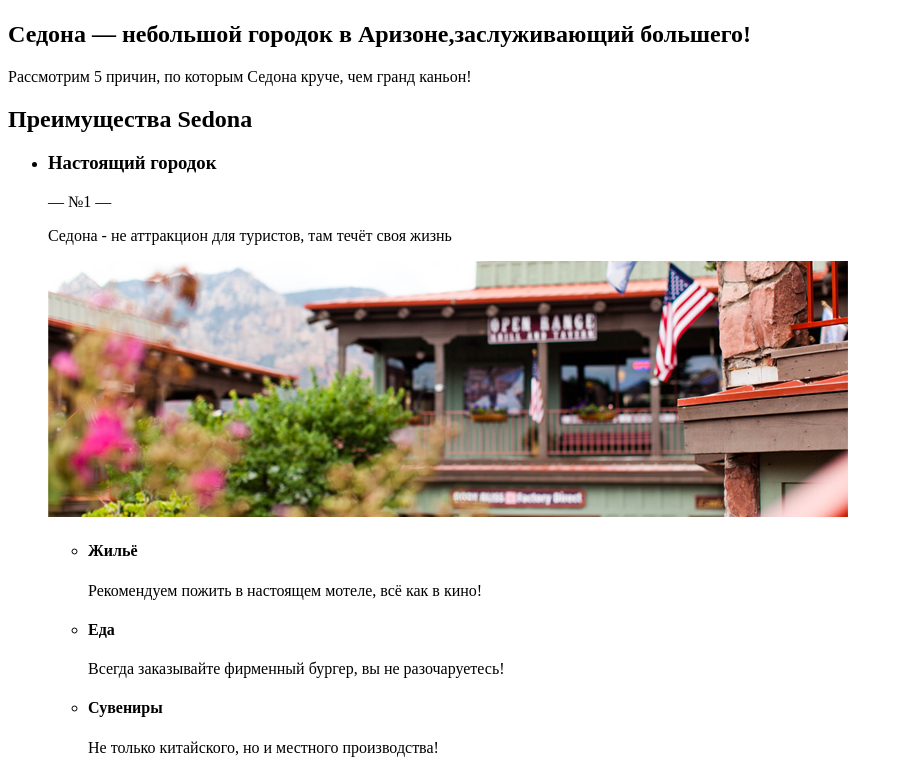
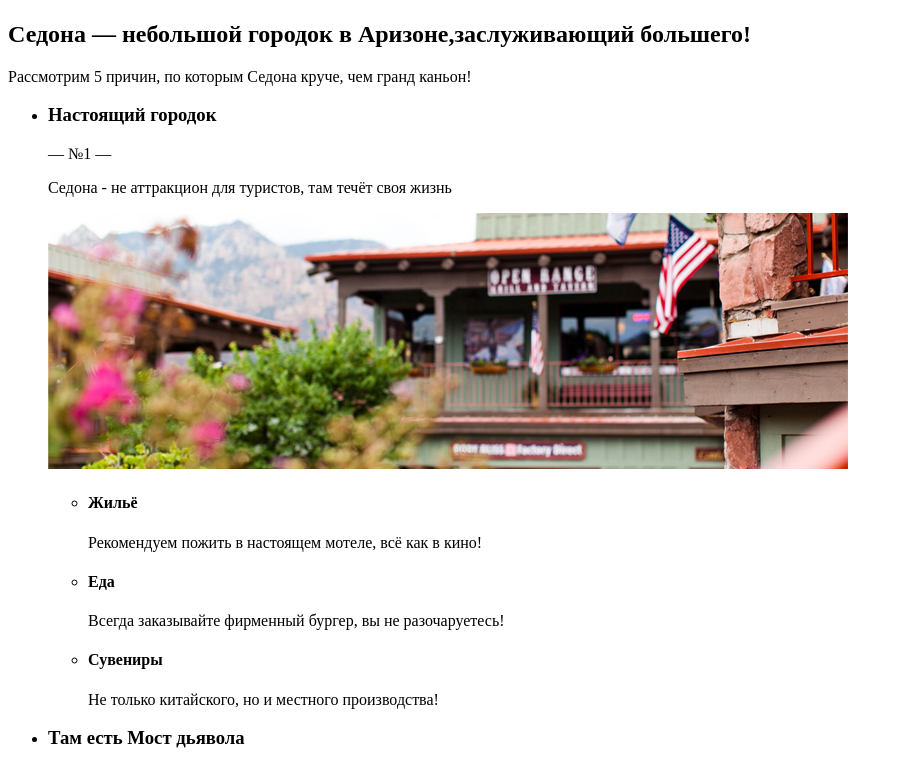
Before and after one commit to lapskaya-ks/223497-sedona-30, a plain HTML site: page index.html in a window 1280 px wide. Shown: the part 653-1418 px from the top of the page, without its empty margins (0-903 px from the left). Drawn offline with Linux system fonts and the light colour scheme.

Commit message:
Правки в страницу index

```diff
--- a/index.html
+++ b/index.html
@@ -3,6 +3,7 @@
   <head>
     <meta charset="utf-8">
     <title>Добро пожаловать в Sedona</title>
+    <link rel="icon" href="favicon.ico"><!-- 32×32 -->
   </head>
   <body>
     <header>
@@ -26,9 +27,6 @@
       <section>
         <h2>Седона — небольшой городок в Аризоне,заслуживающий большего!</h2>
         <p>Рассмотрим 5 причин, по которым Седона круче, чем гранд каньон!</p>
-      </section>
-      <section>
-        <h2>Преимущества Sedona</h2>
         <ul>
           <li>
             <h3>Настоящий городок</h3>
@@ -72,7 +70,6 @@
             <p>Большинство едет в Гранд каньон и толпится там</p>
           </li>
         </ul>
-      </section>
       <section>
         <h2>Поиск гостиниц в Седоне</h2>
         <p>Заинтересовались?</p>
```
